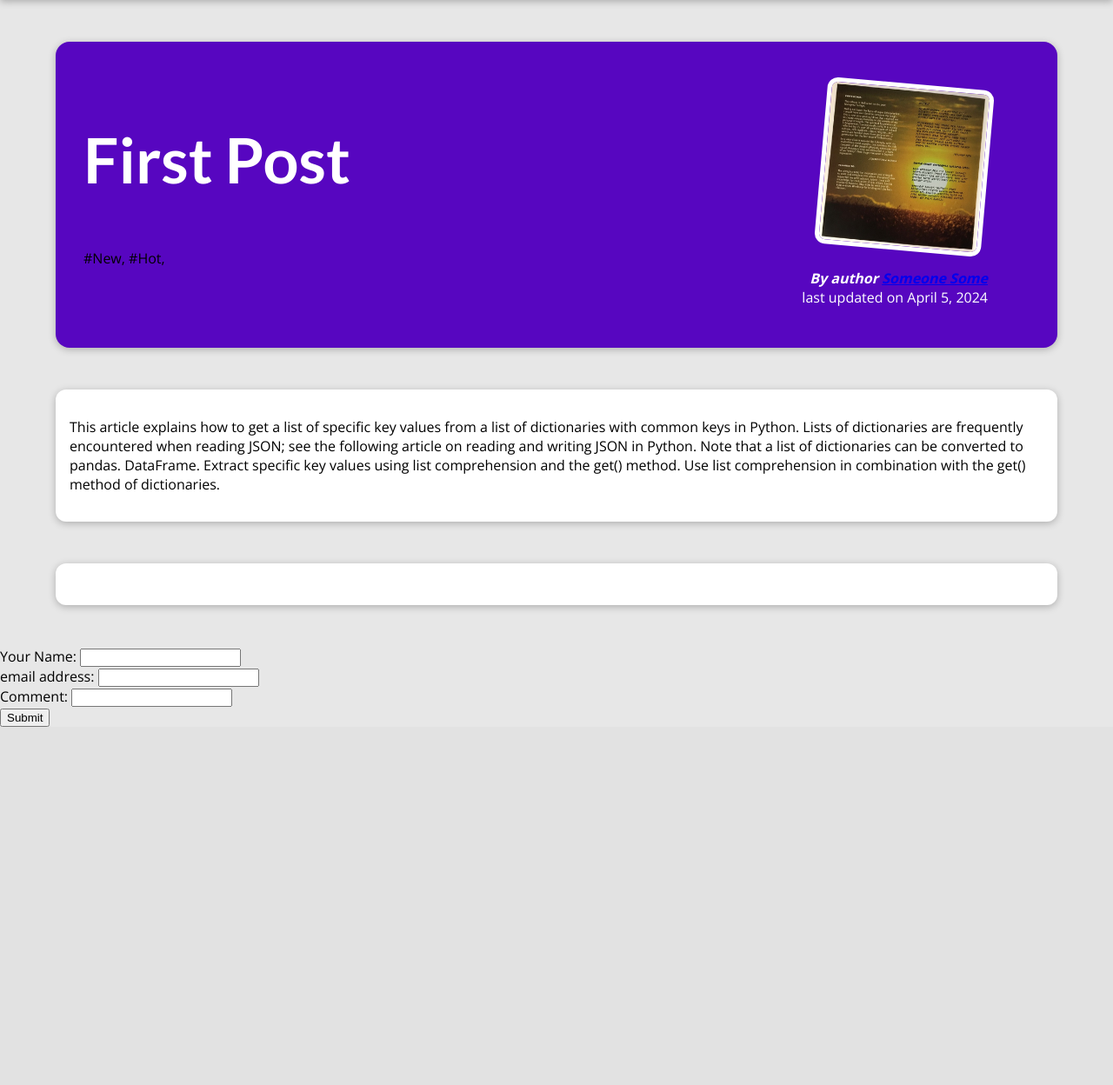
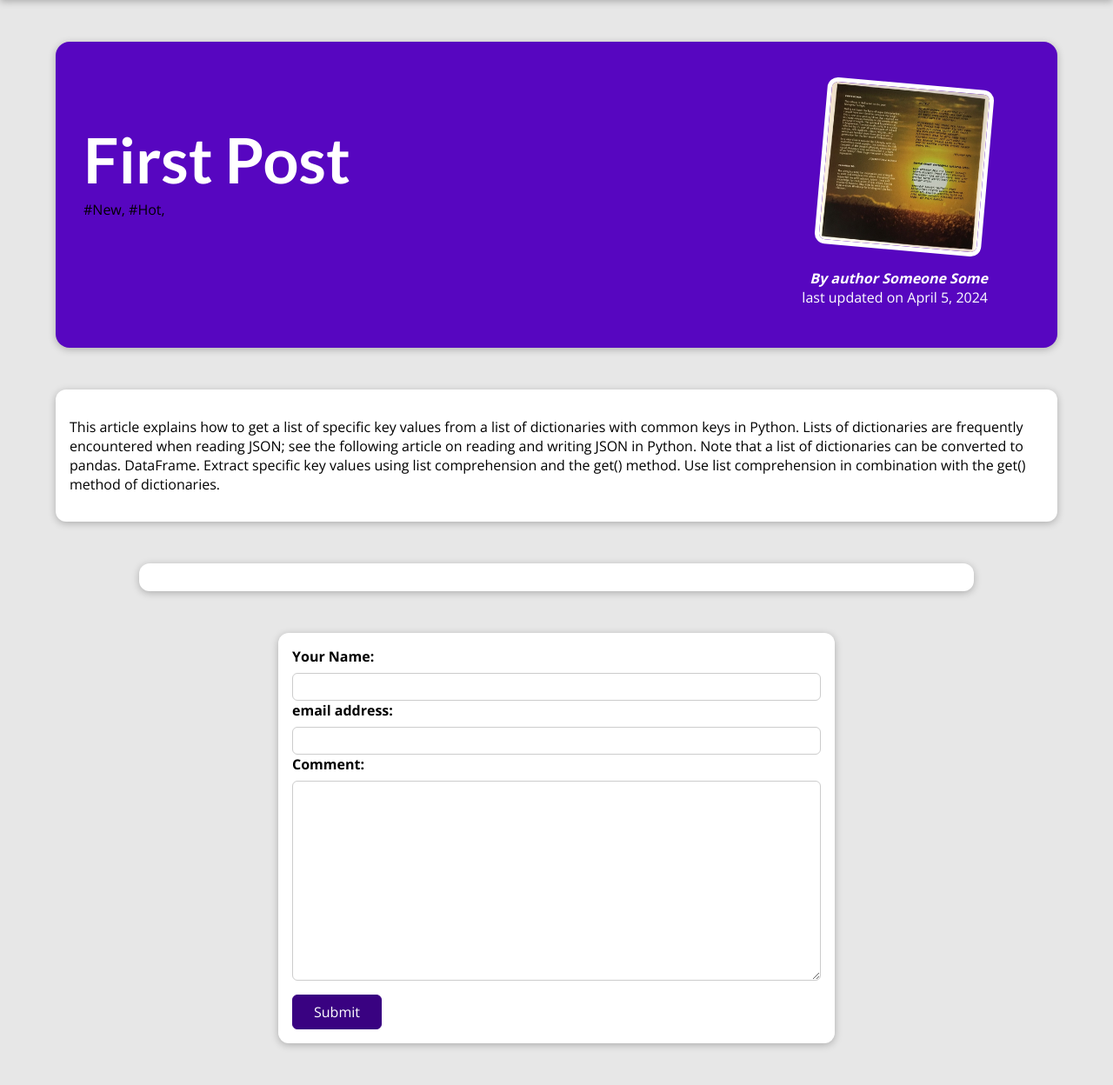
Before and after one commit to Amannuelzew/final_blog_project, a Django app: a page that uses blog/templates/blog/post_detail.html in a window 1280 px wide. Shown: the part 80-1328 px from the top of the page at 87% size. Before the commit the page ends 916 px from the top, so only its background shows below. Run offline with Django 5.2, Linux system fonts and the light colour scheme; data comes from the database, SQL or seed files in the repository; both versions use the stored data as it was after the commit.

Commit message:
comment property changed to textfield

```diff
--- a/blog/models.py
+++ b/blog/models.py
@@ -32,7 +32,7 @@
 class Comment(models.Model):
     username=models.CharField(max_length=100,default="")
     email=models.EmailField(default="")
-    comment = models.CharField(max_length=300)
+    comment = models.TextField(max_length=300)
     date=models.DateField(auto_now=True)
     post=models.ForeignKey(Post,on_delete=models.CASCADE)
 
--- a/blog/static/blog/post_detail.css
+++ b/blog/static/blog/post_detail.css
@@ -22,6 +22,7 @@
 #summary h2 {
   color: white;
   font-size: 4.5rem;
+  margin-bottom: 0.25rem;
 }
 
 #summary article {
@@ -47,8 +48,32 @@
   font-weight: bold;
 }
 
+#summary a {
+  color: white;
+  text-decoration: none;
+}
+
 #summary time {
   font-weight: bold;
+}
+
+#read-later {
+  margin: 2rem 0;
+}
+
+#read-later button {
+  background-color: transparent;
+  border: 1px solid white;
+  padding: 0.5rem 2rem;
+  font: inherit;
+  color: white;
+  cursor: pointer;
+}
+
+#read-later button:hover,
+#read-later button:active {
+  background-color: white;
+  color: #390281;
 }
 
 main {
@@ -60,3 +85,120 @@
   border-radius: 12px;
   box-shadow: 0 2px 8px rgba(0, 0, 0, 0.25);
 }
+
+.tag {
+  background-color: white;
+  color: #390281;
+  padding: 0.5rem 1rem;
+  border-radius: 8px;
+}
+
+#comment-form {
+  margin: 3rem auto;
+  width: 90%;
+  max-width: 40rem;
+  border-radius: 12px;
+  background-color: white;
+  box-shadow: 0 2px 8px rgba(0, 0, 0, 0.25);
+  padding: 1rem;
+}
+
+#comment-form button {
+  font: inherit;
+  background-color: #390281;
+  color: white;
+  border: 1px solid #390281;
+  padding: 0.5rem 1.5rem;
+  border-radius: 6px;
+  cursor: pointer;
+}
+
+#comment-form button:hover,
+#comment-form button:active {
+  background-color: #4f0ba7;
+  border-color: #4f0ba7;
+}
+
+.form-control {
+  margin-bottom: 1rem;
+}
+
+.form-control label {
+  font-weight: bold;
+  margin-bottom: 0.5rem;
+  display: block;
+}
+
+.form-control input,
+.form-control textarea {
+  display: block;
+  width: 100%;
+  font: inherit;
+  padding: 0.25rem;
+  border-radius: 6px;
+  border: 1px solid #ccc;
+}
+
+.errorlist {
+  list-style: none;
+  margin: 0.5rem 0;
+  padding: 0;
+  color: #d6000b;
+}
+
+.invalid label {
+  color: #d6000b;
+}
+
+.invalid input,
+.invalid textarea {
+  border-color: #d6000b;
+  background-color: #ffe6e7;
+}
+
+#alert {
+  margin: 8rem auto 3rem auto;
+  border: 1px solid #d6000b;
+  background-color: #ffe6e7;
+  padding: 1rem;
+  width: 90%;
+  max-width: 40rem;
+}
+
+#alert a {
+  text-decoration: none;
+  border: 1px solid #d6000b;
+  background-color: #d6000b;
+  color: white;
+  padding: 0.25rem 1.5rem;
+  border-radius: 6px;
+}
+
+#comments {
+  margin: 3rem auto;
+  width: 90%;
+  max-width: 60rem;
+  border-radius: 12px;
+  background-color: white;
+  box-shadow: 0 2px 8px rgba(0, 0, 0, 0.25);
+  padding: 1rem 2rem;
+}
+
+#comments ul {
+  list-style: none;
+  margin: 0;
+  padding: 0;
+}
+
+#comments li {
+  margin-bottom: 1rem;
+  border-bottom: 2px solid #ccc;
+}
+
+#comments li:last-of-type {
+  border-bottom: none;
+}
+
+#comments h2 {
+  color: #464646;
+}
--- a/blog/templates/blog/post_detail.html
+++ b/blog/templates/blog/post_detail.html
@@ -24,18 +24,25 @@
  <main>
     <p>{{post.content|linebreaks}} </p>
  </main>
-  <main>
+  <section id="comments">
     <ul>
         {% for comment in comments %}
-            <li><p>{{comment}} ||{{comment.date|timesince}} </p></li>
+            <h2>{{comment.username}}</h2>
+            <p>{{comment}} ||{{comment.date|timesince}} </p>
          {% endfor %}
     </ul>
- </main>
+ </section>
 
-  <section>
+  <section id="comment-form">
     <form action="{{"/posts/"|add:post.slug}}" method="post">
+        <div class="form-control">
         {% csrf_token %}
-        {{form}}
+        {% for field in form %}
+        {{field.label_tag}}
+        {{field}}
+        {{field.errors}}
+        {% endfor %}
+        </div>
         <button>Submit</button>
     </form>
  </section>
```
Also changed, not shown: blog/migrations/0005_alter_comment_comment.py (added), db.sqlite3.
